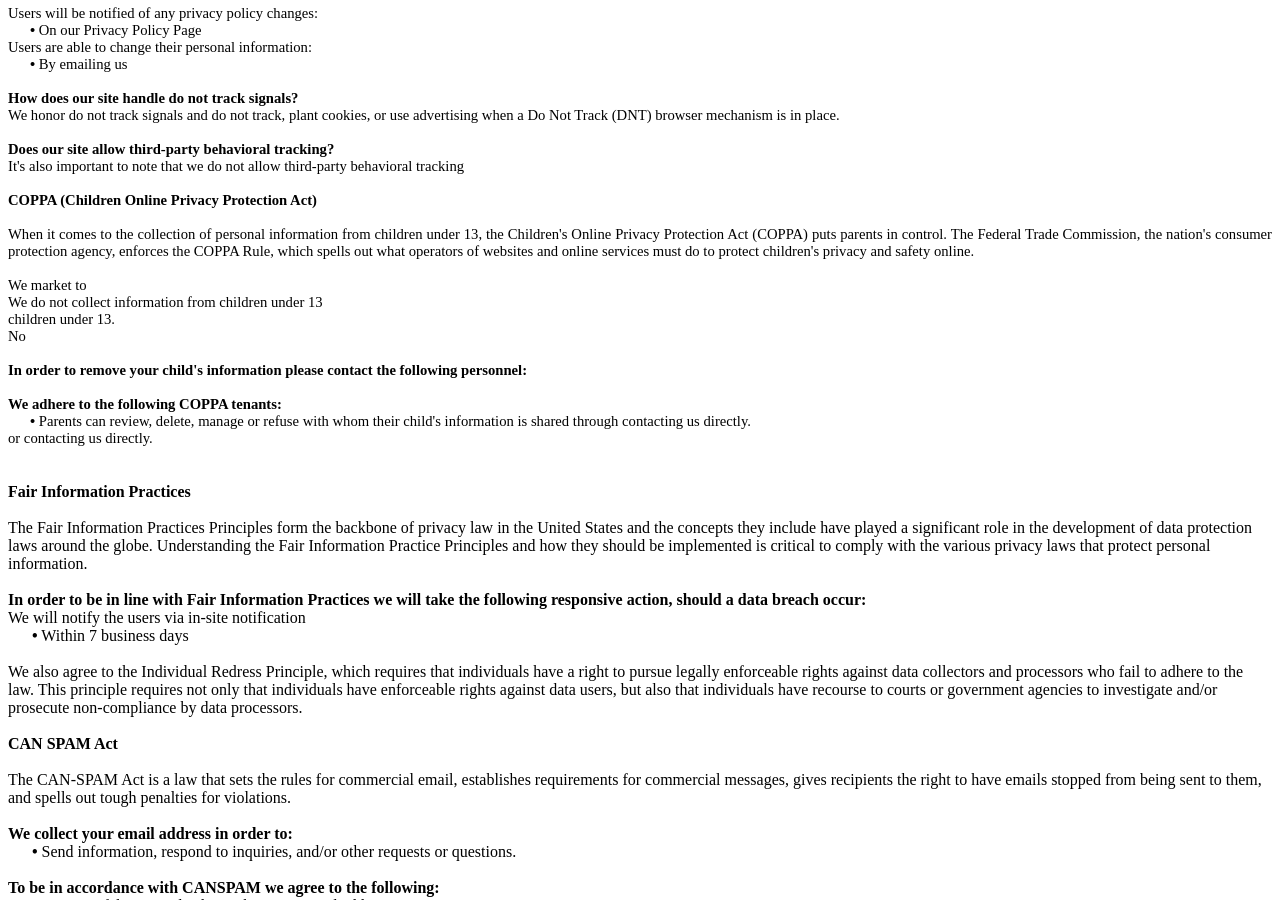
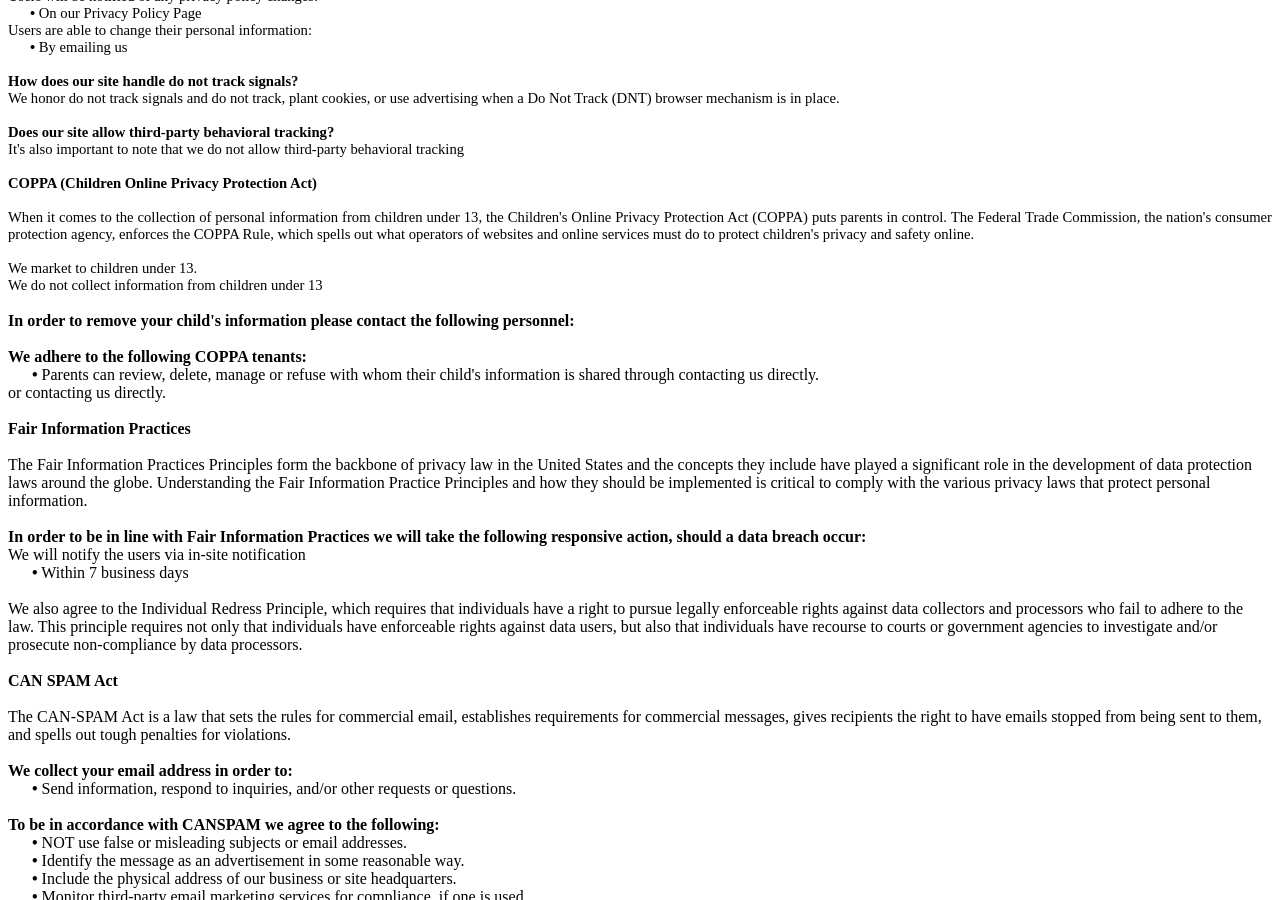
Before and after one commit to mayorofarta/mayorofarta.github.io, a Jekyll site: the page policy/index.html, which Jekyll copies as it is, in a window 1280 px wide and 900 px high, scrolled down 889 px. Built offline with Jekyll 4.4.1, drawn with Linux system fonts in a browser that asks for light colours.

Commit message:
Update index.html

```diff
--- a/policy/index.html
+++ b/policy/index.html
@@ -52,8 +52,8 @@
             <div class="quick-links2 gen-text-center">Our Contact Information<br></div>
         </div></div><div style='clear:both;height:10px;'></div>
 <div class='innerText'>This privacy policy has been compiled to better serve those who are concerned with how their 'Personally identifiable information' (PII) is being used online. PII, as used in US privacy law and information security, is information that can be used on its own or with other information to identify, contact, or locate a single person, or to identify an individual in context. Please read our privacy policy carefully to get a clear understanding of how we collect, use, protect or otherwise handle your Personally Identifiable Information in accordance with our website.<br></div><span id='infoCo'></span><br>
-<div class='grayText'><strong>What personal information do we collect from the people that visit our blog, website or app?</strong></div><br /><div class='innerText'>We do not collect information from visitors of our site.</div><br><span id='infoPro'></span><br>
-<div class='innerText'>&nbsp;&nbsp;<strong>&bull;</strong> We only provide articles and information. We never ask for personal or private information like names, email addresses, or credit card numbers.</div><span id='coUs'></span><br>
+<div class='grayText'><strong>What personal information do we collect from the people that visit our blog, website or app?</strong></div><br /><div class='innerText'>We do not collect information from visitors of our site.</div><br>
+<div class='innerText'>&nbsp;&nbsp;&nbsp;&nbsp;&nbsp;<strong>&bull;</strong> We only provide articles and information. We never ask for personal or private information like names, email addresses, or credit card numbers.</div><span id='coUs'></span><br>
 <div class='grayText'><strong>Do we use 'cookies'?</strong></div><br /><div class='innerText'>We do not use cookies for tracking purposes </div><div class='innerText'><br>You can choose to have your computer warn you each time a cookie is being sent, or you can choose to turn off all cookies. You do this through your browser (like Internet Explorer) settings. Each browser is a little different, so look at your browser's Help menu to learn the correct way to modify your cookies.<br></div><br>
 <div class='innerText'>If you disable cookies off, some features will be disabled that make your site experience more efficient and some of our services will not function properly.</div><br><div class='innerText'>However, you can still place orders .</div><br><span id='trDi'></span><br>
 <div class='grayText'><strong>Third-party disclosure</strong></div><br /><div class='innerText'>We do not sell, trade, or otherwise transfer to outside parties your personally identifiable information.</div><span id='trLi'></span><br>
@@ -67,13 +67,15 @@
 <div class='innerText'><br><strong>Does our site allow third-party behavioral tracking?</strong></div><div class='innerText'>It's also important to note that we do not allow third-party behavioral tracking</div><span id='coppAct'></span><br>
 <div class='blueText'><strong>COPPA (Children Online Privacy Protection Act)</strong></div><br />
 <div class='innerText'>When it comes to the collection of personal information from children under 13, the Children's Online Privacy Protection Act (COPPA) puts parents in control.  The Federal Trade Commission, the nation's consumer protection agency, enforces the COPPA Rule, which spells out what operators of websites and online services must do to protect children's privacy and safety online.<br><br></div>
-<div class='innerText'>We market to<div  class='innerText'>We do not collect information from children under 13</div> children under 13.</div><div class='innerText'>No</div><div class='innerText'><br><strong>In order to remove your child's information please contact the following personnel: </strong></div><div class='innerText'><br><strong>We adhere to the following COPPA tenants: </strong></div>
+<div class='innerText'>We market to children under 13.</div>
+<div class='innerText'>We do not collect information from children under 13</div></div><div class='innerText'><br><strong>In order to remove your child's information please contact the following personnel: </strong></div><div class='innerText'><br><strong>We adhere to the following COPPA tenants: </strong></div>
 <div class='innerText'>&nbsp;&nbsp;&nbsp;&nbsp;&nbsp; <strong>&bull;</strong> Parents can review, delete, manage or refuse with whom their child's information is shared through  contacting us directly.</div> or contacting us directly.</div><br><span id='ftcFip'></span><br><div class='blueText'><strong>Fair Information Practices</strong></div><br />
 <div class='innerText'>The Fair Information Practices Principles form the backbone of privacy law in the United States and the concepts they include have played a significant role in the development of data protection laws around the globe. Understanding the Fair Information Practice Principles and how they should be implemented is critical to comply with the various privacy laws that protect personal information.<br><br></div>
 <div class='innerText'><strong>In order to be in line with Fair Information Practices we will take the following responsive action, should a data breach occur:</strong></div>
 <div class='innerText'>We will notify the users via in-site notification</div>
 <div class='innerText'>&nbsp;&nbsp;&nbsp;&nbsp;&nbsp; <strong>&bull;</strong> Within 7 business days</div><div class='innerText'><br>We also agree to the Individual Redress Principle, which requires that individuals have a right to pursue legally enforceable rights against data collectors and processors who fail to adhere to the law. This principle requires not only that individuals have enforceable rights against data users, but also that individuals have recourse to courts or government agencies to investigate and/or prosecute non-compliance by data processors.</div><span id='canSpam'></span><br>
-<div class='blueText'><strong>CAN SPAM Act</strong></div><br /><div class='innerText'>The CAN-SPAM Act is a law that sets the rules for commercial email, establishes requirements for commercial messages, gives recipients the right to have emails stopped from being sent to them, and spells out tough penalties for violations.<br><br></div>
+<div class='blueText'><strong>CAN SPAM Act</strong></div><br />
+<div class='innerText'>The CAN-SPAM Act is a law that sets the rules for commercial email, establishes requirements for commercial messages, gives recipients the right to have emails stopped from being sent to them, and spells out tough penalties for violations.<br><br></div>
 <div class='innerText'><strong>We collect your email address in order to:</strong></div><div class='innerText'>&nbsp;&nbsp;&nbsp;&nbsp;&nbsp; <strong>&bull;</strong> Send information, respond to inquiries, and/or other requests or questions.</div><div class='innerText'><br><strong>To be in accordance with CANSPAM we agree to the following:</strong></div><div class='innerText'>&nbsp;&nbsp;&nbsp;&nbsp;&nbsp; <strong>&bull;</strong> NOT use false or misleading subjects or email addresses.</div>
 <div class='innerText'>&nbsp;&nbsp;&nbsp;&nbsp;&nbsp; <strong>&bull;</strong> Identify the message as an advertisement in some reasonable way.</div><div class='innerText'>&nbsp;&nbsp;&nbsp;&nbsp;&nbsp; <strong>&bull;</strong> Include the physical address of our business or site headquarters.</div><div class='innerText'>&nbsp;&nbsp;&nbsp;&nbsp;&nbsp; <strong>&bull;</strong> Monitor third-party email marketing services for compliance, if one is used.</div>
 <div class='innerText'>&nbsp;&nbsp;&nbsp;&nbsp;&nbsp; <strong>&bull;</strong> Honor opt-out/unsubscribe requests quickly.</div><div class='innerText'>&nbsp;&nbsp;&nbsp;&nbsp;&nbsp; <strong>&bull;</strong> Allow users to unsubscribe by using the link at the bottom of each email.</div><div class='innerText'><strong><br>If at any time you would like to unsubscribe from receiving future emails, you can email us at</strong></div>
```
